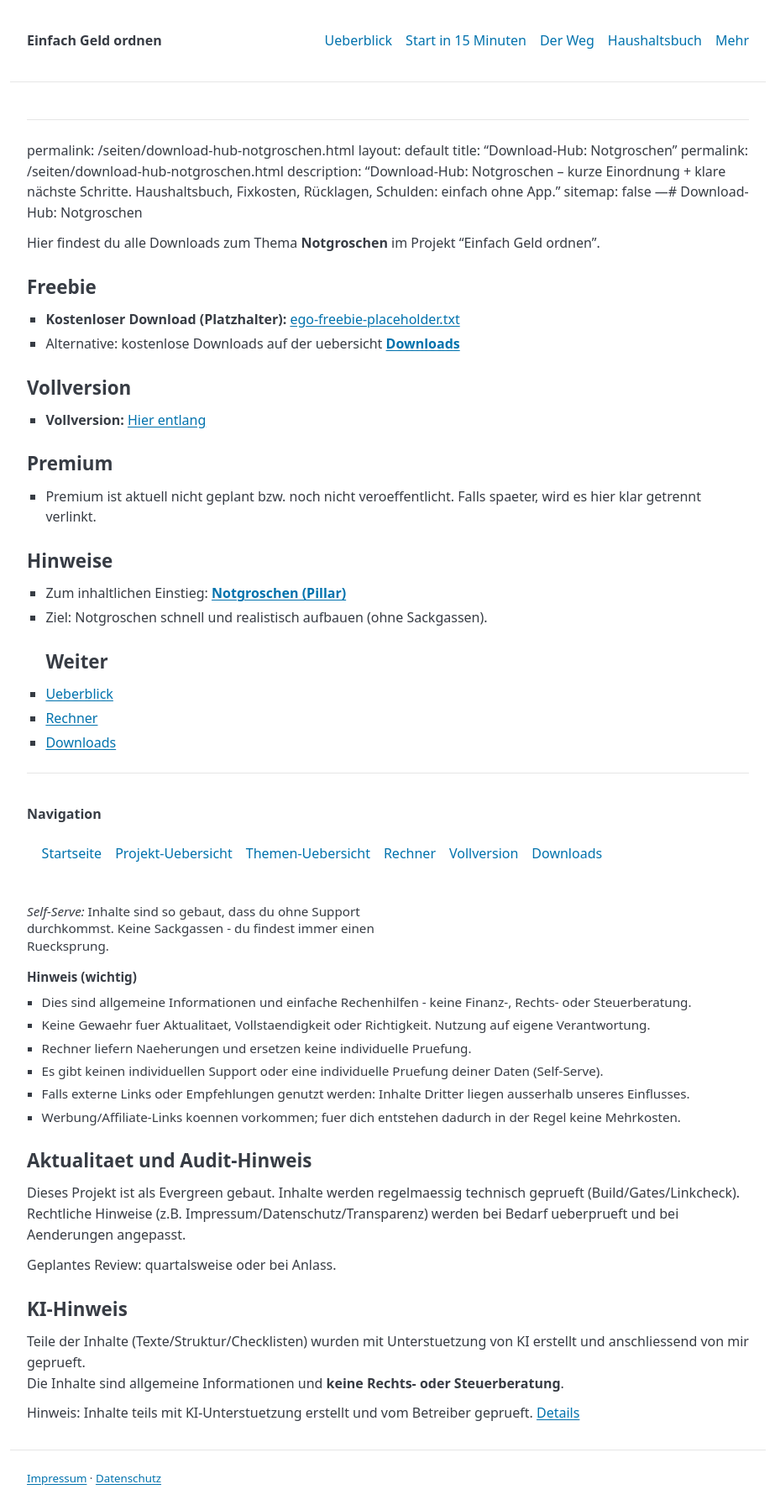
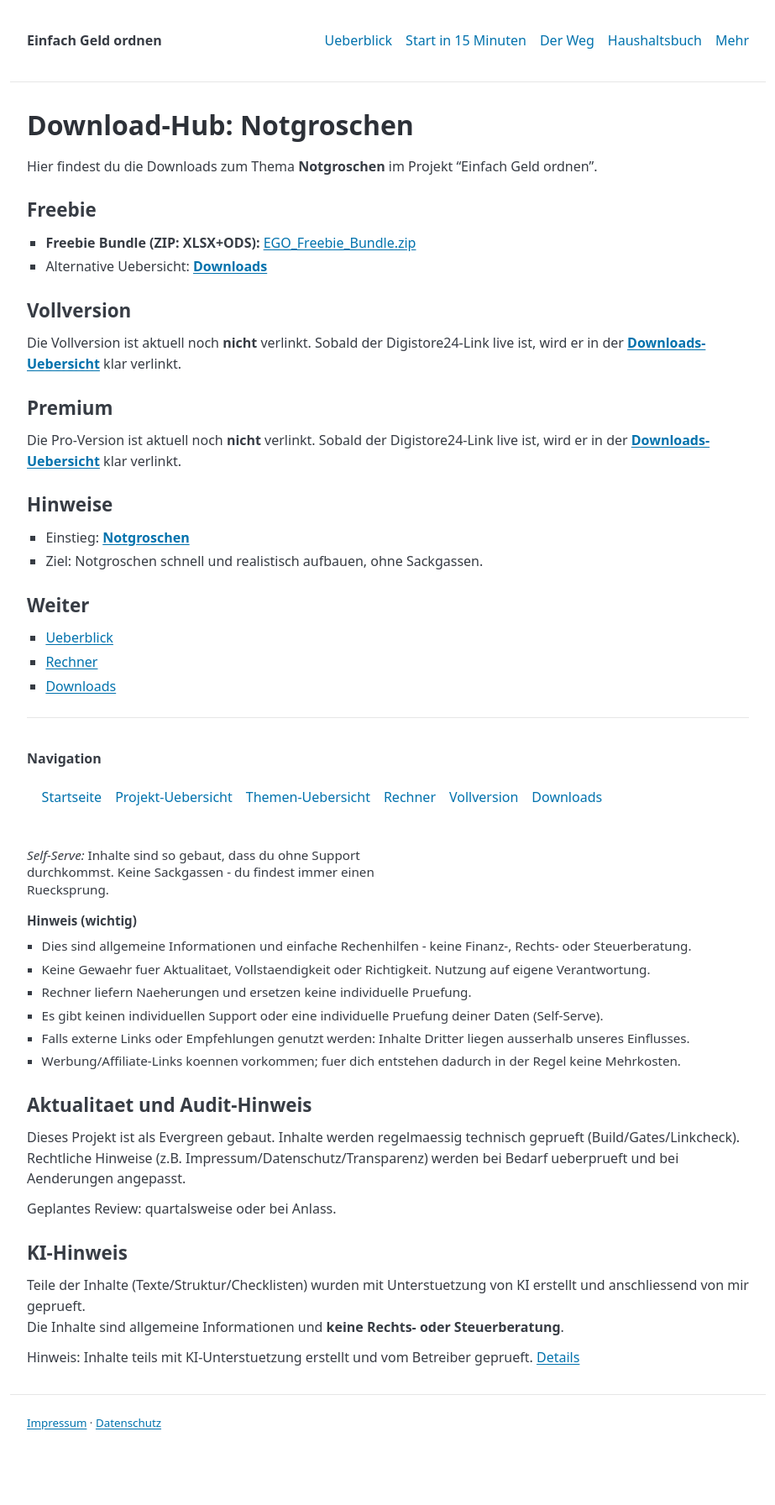
Before and after one commit to gluecklich-tools/einfach-geld-ordnen, a Jekyll site: the page built from seiten/download-hub-notgroschen.md, in a window 1280 px wide. Shown: the whole page at 84% size, without its empty margins (178-1101 px from the left). Built offline with Jekyll 4.4.1, drawn with Linux system fonts in a browser that asks for light colours; after the commit the page ends 1726 px from its top, so only the background shows below that.

Commit message:
Klaus-Run: automated gates + push 2026-02-22 12:39

```diff
--- a/seiten/download-hub-notgroschen.md
+++ b/seiten/download-hub-notgroschen.md
@@ -1,31 +1,33 @@
 ---
-permalink: /seiten/download-hub-notgroschen.html
 layout: default
 title: "Download-Hub: Notgroschen"
 permalink: /seiten/download-hub-notgroschen.html
-description: "Download-Hub: Notgroschen – kurze Einordnung + klare nächste Schritte. Haushaltsbuch, Fixkosten, Rücklagen, Schulden: einfach ohne App."
+description: "Downloads zum Thema Notgroschen: Freebie + naechste Schritte. Einfach ohne App."
 sitemap: false
----# Download-Hub: Notgroschen
+---
 
-Hier findest du alle Downloads zum Thema **Notgroschen** im Projekt "Einfach Geld ordnen".
+# Download-Hub: Notgroschen
+
+Hier findest du die Downloads zum Thema **Notgroschen** im Projekt "Einfach Geld ordnen".
 
 ## Freebie
 
-- **Kostenloser Download (Platzhalter):** [ego-freebie-placeholder.txt]({{site.baseurl}}/downloads/ego-freebie-placeholder.txt)
-- Alternative: kostenlose Downloads auf der uebersicht **[Downloads]({{site.baseurl}}/seiten/downloads.html)**
+- **Freebie Bundle (ZIP: XLSX+ODS):** [EGO_Freebie_Bundle.zip]({{ site.baseurl }}/downloads/bundles/EGO_Freebie_Bundle.zip)
+- Alternative Uebersicht: **[Downloads]({{ site.baseurl }}/seiten/downloads.html)**
 
 ## Vollversion
 
-- **Vollversion:** [Hier entlang]({{ site.baseurl }}/seiten/vollversion.html?utm_source=site&utm_medium=downloadhub&utm_campaign=vollversion)
+Die Vollversion ist aktuell noch **nicht** verlinkt. Sobald der Digistore24-Link live ist, wird er in der **[Downloads-Uebersicht]({{ site.baseurl }}/seiten/downloads.html#vollversion)** klar verlinkt.
 
 ## Premium
 
-- Premium ist aktuell nicht geplant bzw. noch nicht veroeffentlicht. Falls spaeter, wird es hier klar getrennt verlinkt.
+Die Pro-Version ist aktuell noch **nicht** verlinkt. Sobald der Digistore24-Link live ist, wird er in der **[Downloads-Uebersicht]({{ site.baseurl }}/seiten/downloads.html#pro)** klar verlinkt.
 
 ## Hinweise
 
-- Zum inhaltlichen Einstieg: **[Notgroschen (Pillar)]({{site.baseurl}}/pillar/notgroschen.html)**
-- Ziel: Notgroschen schnell und realistisch aufbauen (ohne Sackgassen).
+- Einstieg: **[Notgroschen]({{ site.baseurl }}/pillar/notgroschen.html)**
+- Ziel: Notgroschen schnell und realistisch aufbauen, ohne Sackgassen.
+
 ## Weiter
 - [Ueberblick]({{ site.baseurl }}/pillar/einfach-geld-ordnen.html)
 - [Rechner]({{ site.baseurl }}/seiten/rechner-uebersicht.html)
```
